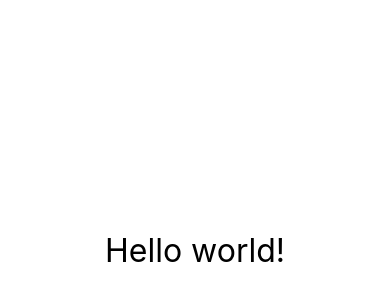
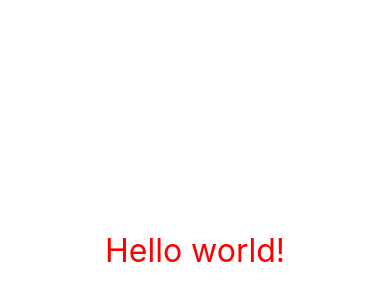
Before and after one commit to mistercle/Eyurotruck, a React Native app: screen / in a window 390 px wide. Shown: the part 172-472 px from the top of the page. Built offline with nearby package versions, Linux system fonts and the light colour scheme.

Commit message:
text red

```diff
--- a/App.js
+++ b/App.js
@@ -4,7 +4,7 @@
 export default function App() {
   return (
     <View style={styles.container}>
-      <Text style = {styles.textBig}>Hello world!</Text>
+      <Text style = {[styles.textBig, styles.textRed]}>Hello world!</Text>
     </View>
   );
 }
@@ -18,5 +18,8 @@
   },
   textBig:{
     fontSize : 32,
-  }
+  },
+  textRed:{
+    color : 'red'
+  },
 });
```
